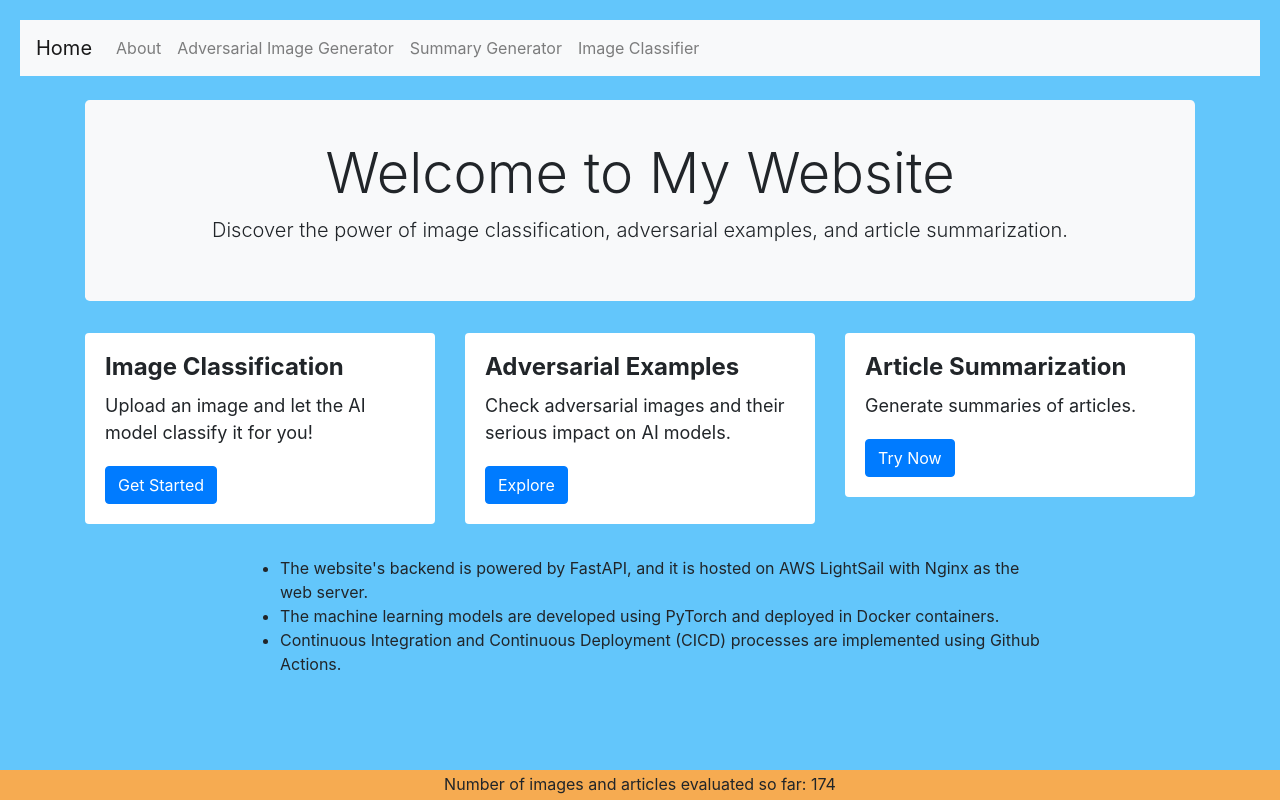
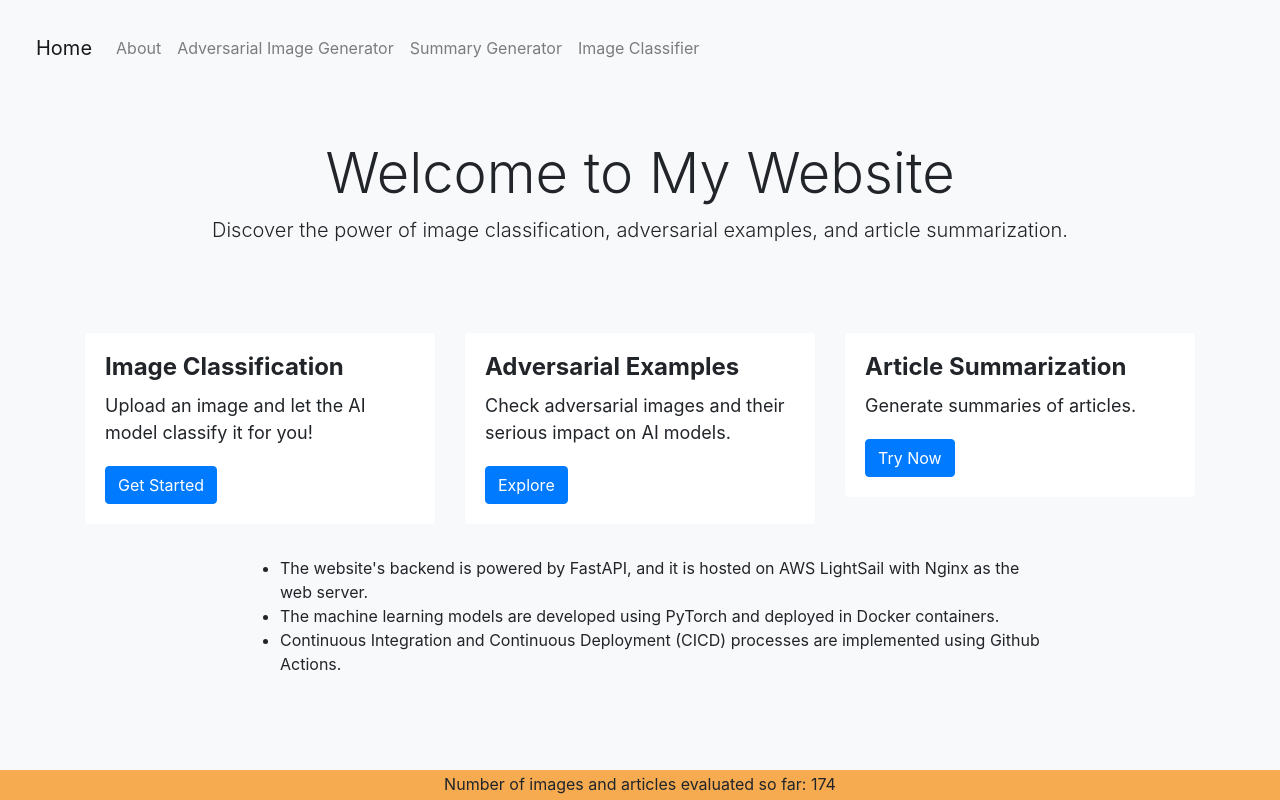
Before and after one commit to Hrushikesh-github/my-website, a FastAPI app: page / in a window 1280 px wide. Run offline with FastAPI, Linux system fonts and the light colour scheme; some libraries are stand-ins or nearby versions.

Commit message:
changed bg color to white

```diff
--- a/templates/home.html
+++ b/templates/home.html
@@ -8,7 +8,7 @@
     />
     <style>
       body {
-        background-color: #63c6fb;
+        background-color: #f8f9fa;
         padding: 20px;
       }
       .jumbotron {
```
